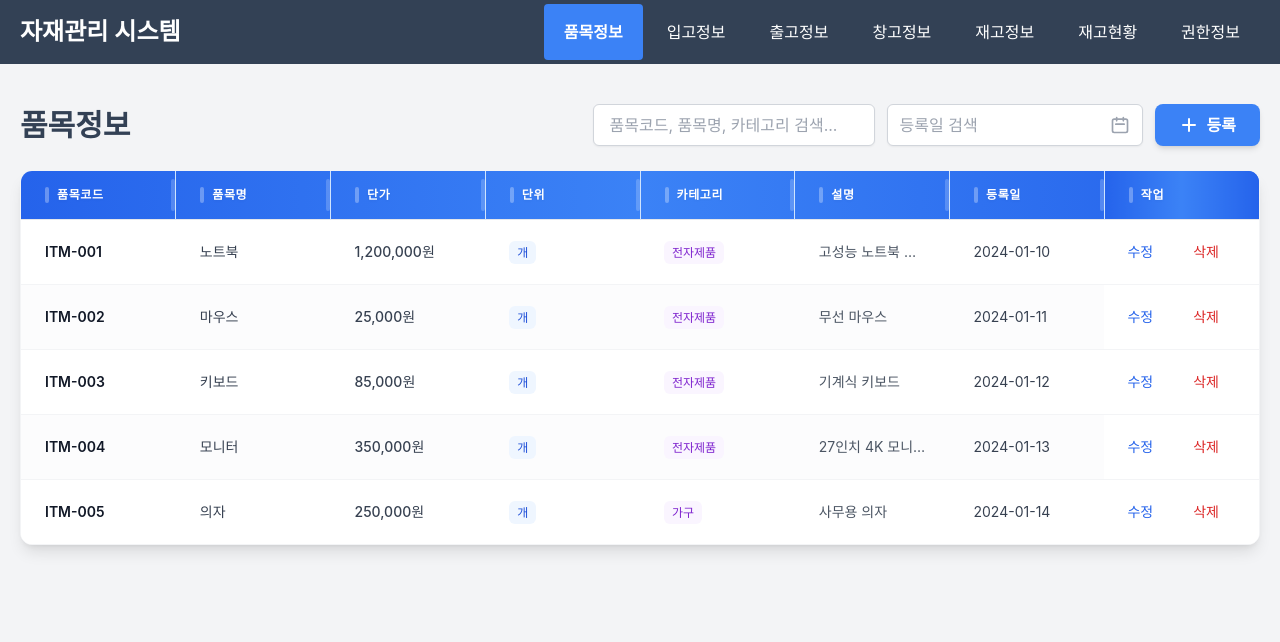
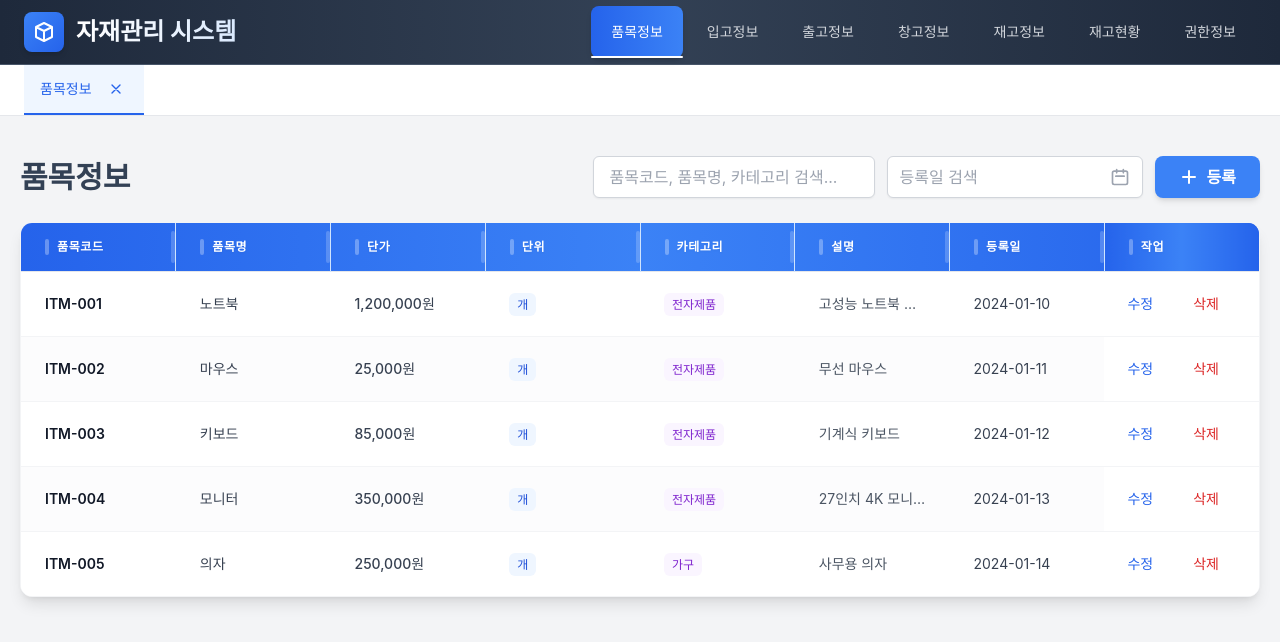
Before and after one commit to minhahamin/simple-inventory-program_fe, a React (Create React App) app: page / in a window 1280 px wide. Shown: the top 642 px of the page. Built offline with nearby package versions, Linux system fonts and the light colour scheme; the HTML template or start-up script is replaced by a standard one.

Commit message:
탭 기능 추가 및 UI 개선: App 컴포넌트에 탭 관리 기능을 도입하여 페이지 전환을 개선하고, Navigation 컴포넌트의 스타일을 업데이트하여 시각적 품질을 향상. CSS에 스크롤바 숨기기 스타일 추가.

```diff
--- a/src/App.tsx
+++ b/src/App.tsx
@@ -1,5 +1,6 @@
 import React, { useState } from 'react';
 import Navigation from './components/Navigation';
+import Tabs from './components/Tabs';
 import ItemsPage from './pages/ItemsPage';
 import InboundPage from './pages/InboundPage';
 import OutboundPage from './pages/OutboundPage';
@@ -10,15 +11,62 @@ import PermissionPage from './pages/PermissionPage';
 
 type PageType = 'items' | 'inbound' | 'outbound' | 'inventory' | 'status' | 'warehouse' | 'permission';
 
+interface Tab {
+  id: PageType;
+  label: string;
+}
+
+const pageLabels: Record<PageType, string> = {
+  items: '품목정보',
+  inbound: '입고정보',
+  outbound: '출고정보',
+  warehouse: '창고정보',
+  inventory: '재고정보',
+  status: '재고현황',
+  permission: '권한정보',
+};
+
 function App() {
-  const [currentPage, setCurrentPage] = useState<PageType>('items');
+  const [tabs, setTabs] = useState<Tab[]>([{ id: 'items', label: '품목정보' }]);
+  const [activeTab, setActiveTab] = useState<PageType>('items');
 
   const handleNavigate = (page: PageType) => {
-    setCurrentPage(page);
+    // 이미 열려있는 탭인지 확인
+    const existingTab = tabs.find((tab) => tab.id === page);
+
+    if (existingTab) {
+      // 이미 열려있으면 해당 탭으로 전환
+      setActiveTab(page);
+    } else {
+      // 새 탭 추가
+      const newTab: Tab = { id: page, label: pageLabels[page] };
+      setTabs([...tabs, newTab]);
+      setActiveTab(page);
+    }
+  };
+
+  const handleTabClick = (page: PageType) => {
+    setActiveTab(page);
+  };
+
+  const handleTabClose = (page: PageType) => {
+    if (tabs.length === 1) {
+      // 마지막 탭은 닫을 수 없음
+      return;
+    }
+
+    const newTabs = tabs.filter((tab) => tab.id !== page);
+    setTabs(newTabs);
+
+    // 닫은 탭이 활성 탭이었다면 다른 탭으로 전환
+    if (activeTab === page) {
+      const lastTab = newTabs[newTabs.length - 1];
+      setActiveTab(lastTab.id);
+    }
   };
 
   const renderPage = () => {
-    switch (currentPage) {
+    switch (activeTab) {
       case 'items':
         return <ItemsPage />;
       case 'inbound':
@@ -40,7 +88,15 @@ function App() {
 
   return (
     <div className="min-h-screen flex flex-col">
-      <Navigation currentPage={currentPage} onNavigate={handleNavigate} />
+      <Navigation currentPage={activeTab} onNavigate={handleNavigate} />
+      {tabs.length > 0 && (
+        <Tabs
+          tabs={tabs}
+          activeTab={activeTab}
+          onTabClick={handleTabClick}
+          onTabClose={handleTabClose}
+        />
+      )}
       <main className="flex-1 bg-gray-100">
         {renderPage()}
       </main>
--- a/src/components/Navigation.tsx
+++ b/src/components/Navigation.tsx
@@ -20,23 +20,44 @@ const Navigation: React.FC<NavigationProps> = ({ currentPage, onNavigate }) => {
   ];
 
   return (
-    <nav className="bg-slate-700 text-white shadow-md">
-      <div className="max-w-7xl mx-auto flex justify-between items-center px-5">
-        <div className="nav-logo">
-          <h2 className="m-0 py-4 text-2xl font-semibold">자재관리 시스템</h2>
+    <nav className="bg-gradient-to-r from-slate-800 via-slate-700 to-slate-800 text-white shadow-lg border-b border-slate-600">
+      <div className="max-w-7xl mx-auto flex justify-between items-center px-6">
+        <div className="nav-logo flex items-center gap-3">
+          <div className="w-10 h-10 bg-gradient-to-br from-blue-500 to-blue-600 rounded-lg flex items-center justify-center shadow-md">
+            <svg
+              xmlns="http://www.w3.org/2000/svg"
+              className="h-6 w-6 text-white"
+              fill="none"
+              viewBox="0 0 24 24"
+              stroke="currentColor"
+            >
+              <path
+                strokeLinecap="round"
+                strokeLinejoin="round"
+                strokeWidth={2}
+                d="M20 7l-8-4-8 4m16 0l-8 4m8-4v10l-8 4m0-10L4 7m8 4v10M4 7v10l8 4"
+              />
+            </svg>
+          </div>
+          <h2 className="m-0 py-4 text-2xl font-bold bg-gradient-to-r from-white to-blue-100 bg-clip-text text-transparent">
+            자재관리 시스템
+          </h2>
         </div>
         <ul className="flex list-none m-0 p-0 gap-1">
           {menuItems.map((item) => (
             <li key={item.id} className="m-0">
               <button
-                className={`px-5 py-4 cursor-pointer text-base rounded transition-colors duration-300 border-none ${
+                className={`relative px-5 py-4 cursor-pointer text-sm font-medium rounded-lg transition-all duration-300 border-none ${
                   currentPage === item.id
-                    ? 'bg-blue-500 font-semibold hover:bg-blue-600'
-                    : 'bg-transparent hover:bg-slate-600'
+                    ? 'bg-gradient-to-r from-blue-600 to-blue-500 text-white shadow-md hover:shadow-lg transform hover:scale-105'
+                    : 'text-gray-300 hover:text-white hover:bg-slate-600/50'
                 }`}
                 onClick={() => onNavigate(item.id)}
               >
                 {item.label}
+                {currentPage === item.id && (
+                  <div className="absolute bottom-0 left-0 right-0 h-0.5 bg-white rounded-full"></div>
+                )}
               </button>
             </li>
           ))}
--- /dev/null
+++ b/src/components/Tabs.tsx
@@ -0,0 +1,72 @@
+import React from 'react';
+
+type PageType = 'items' | 'inbound' | 'outbound' | 'inventory' | 'status' | 'permission' | 'warehouse';
+
+interface Tab {
+  id: PageType;
+  label: string;
+}
+
+interface TabsProps {
+  tabs: Tab[];
+  activeTab: PageType;
+  onTabClick: (page: PageType) => void;
+  onTabClose: (page: PageType) => void;
+}
+
+const Tabs: React.FC<TabsProps> = ({ tabs, activeTab, onTabClick, onTabClose }) => {
+  return (
+    <div className="bg-white border-b border-gray-200 shadow-sm">
+      <div className="max-w-7xl mx-auto px-6">
+        <div className="flex items-center gap-1 overflow-x-auto scrollbar-hide">
+          {tabs.map((tab) => (
+            <div
+              key={tab.id}
+              className={`group relative flex items-center gap-2 px-4 py-3 cursor-pointer border-b-2 transition-all duration-200 ${
+                activeTab === tab.id
+                  ? 'border-blue-600 bg-blue-50'
+                  : 'border-transparent hover:border-gray-300 hover:bg-gray-50'
+              }`}
+              onClick={() => onTabClick(tab.id)}
+            >
+              <span
+                className={`text-sm font-medium whitespace-nowrap ${
+                  activeTab === tab.id ? 'text-blue-600' : 'text-gray-600'
+                }`}
+              >
+                {tab.label}
+              </span>
+              <button
+                onClick={(e) => {
+                  e.stopPropagation();
+                  onTabClose(tab.id);
+                }}
+                className={`ml-1 p-1 rounded-full transition-colors ${
+                  activeTab === tab.id
+                    ? 'text-blue-600 hover:bg-blue-200'
+                    : 'text-gray-400 hover:bg-gray-200 hover:text-gray-600'
+                }`}
+              >
+                <svg
+                  className="w-4 h-4"
+                  fill="none"
+                  stroke="currentColor"
+                  viewBox="0 0 24 24"
+                >
+                  <path
+                    strokeLinecap="round"
+                    strokeLinejoin="round"
+                    strokeWidth={2}
+                    d="M6 18L18 6M6 6l12 12"
+                  />
+                </svg>
+              </button>
+            </div>
+          ))}
+        </div>
+      </div>
+    </div>
+  );
+};
+
+export default Tabs;
--- a/src/index.css
+++ b/src/index.css
@@ -15,3 +15,13 @@ code {
   font-family: source-code-pro, Menlo, Monaco, Consolas, 'Courier New',
     monospace;
 }
+
+/* 스크롤바 숨기기 */
+.scrollbar-hide {
+  -ms-overflow-style: none;
+  scrollbar-width: none;
+}
+
+.scrollbar-hide::-webkit-scrollbar {
+  display: none;
+}
```
